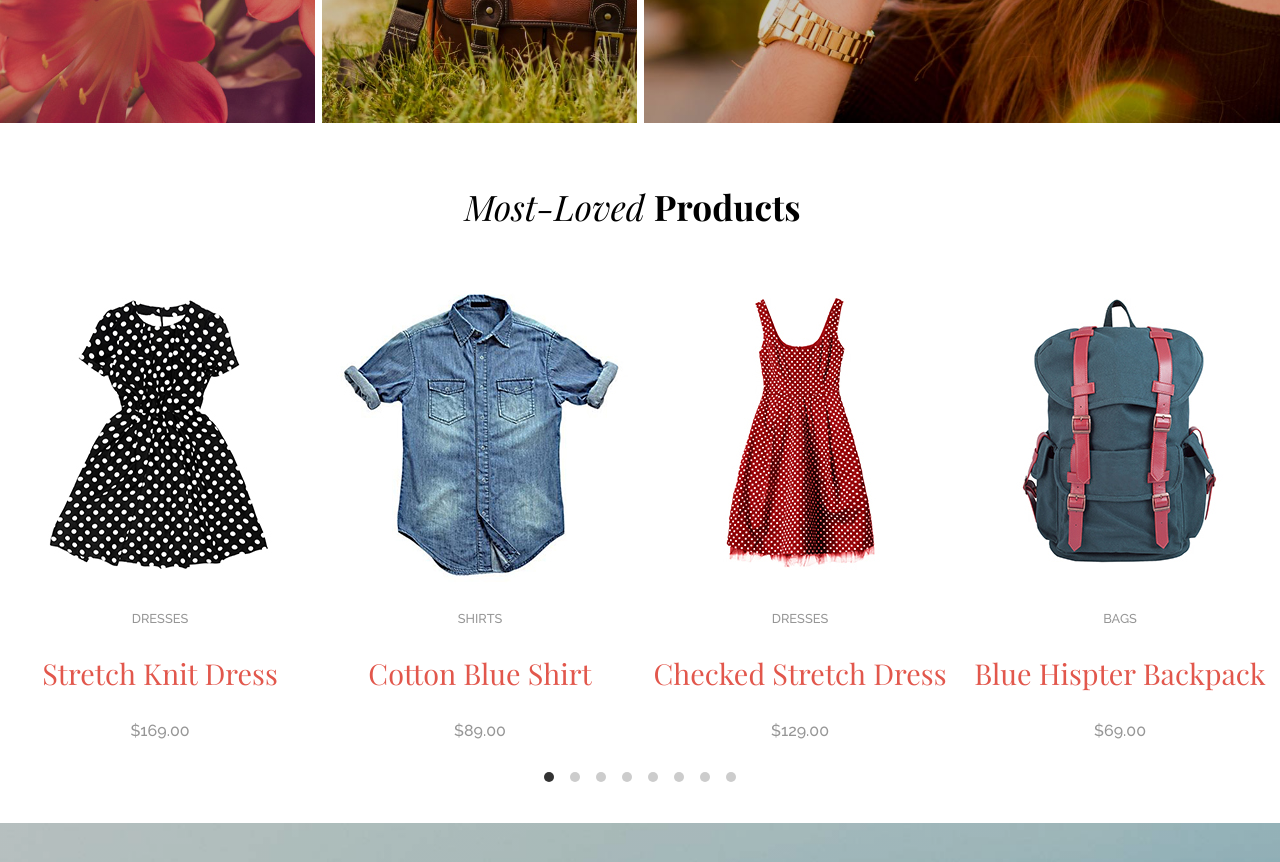
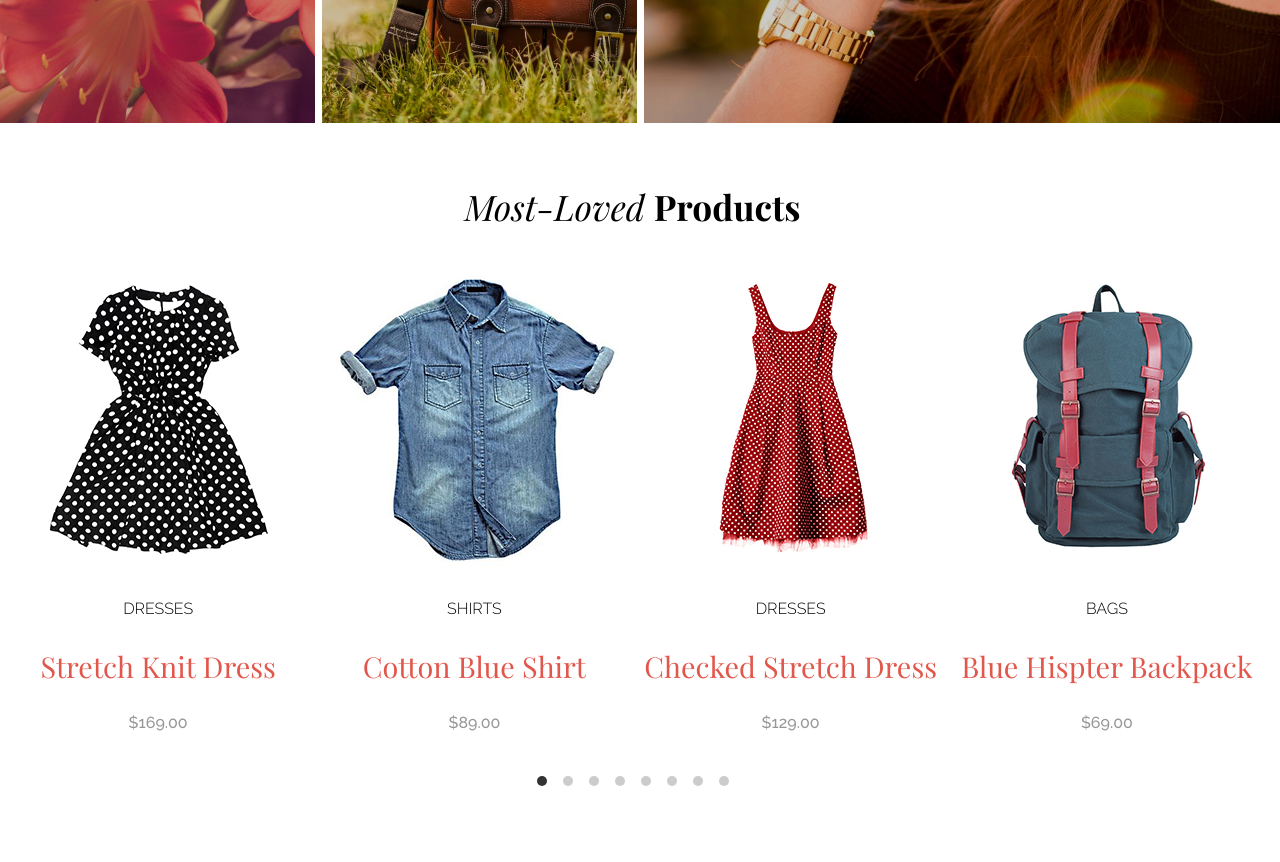
Before and after one commit to robhhr/aloha-project, a plain HTML site: page index.html in a window 1280 px wide. Shown: the part 1700-2562 px from the top of the page. Drawn offline with Linux system fonts and the light colour scheme.

Commit message:
Design & functionality finished

```diff
--- a/index.html
+++ b/index.html
@@ -75,56 +75,54 @@
 
     <!-- PRODUCT SLIDESHOW -->
     <section id="slideshow" class="product-container">
-        <div class="slideshow-content">
             <div class="slideshow-text">
                 <h2>Most-Loved <span>Products</span></h2>
-            </div>
-            <div class="slideshow" data-flickity='{ "cellAlign": "center", "freeScroll": false, "contain": true, "prevNextButtons": false }' >
-                <div class="stretch-knit-dress">
+            <div class="main-carousel" data-flickity='{ "cellAlign": "left", "freeScroll": false, "contain": true, "prevNextButtons": false }'>
+                    <div class="carousel-cell">
                     <img src="images/stretch-knit-dress.jpg" alt="">
                     <p class="type">DRESSES</p>
                     <h3>Stretch Knit Dress</h3>
                     <p class="price">$169.00</p>
                 </div>
-                <div class="cotton-blue-shirt">
+                <div class="carousel-cell">
                     <img src="images/cotton-blue-shirt.jpg" alt="">
                     <p class="type">SHIRTS</p>
                     <h3>Cotton Blue Shirt</h3>
                     <p class="price">$89.00</p>
                 </div>
-                <div class="checked-stretch-dress">
+                <div class="carousel-cell">
                     <img src="images/checked-stretch-dress.jpg" alt="">
                     <p class="type">DRESSES</p>
                     <h3>Checked Stretch Dress</h3>
                     <p class="price">$129.00</p>
                 </div>
-                <div class="blue-hipster-backpack">
+                <div class="carousel-cell">
                     <img src="images/blue-hipster-backpack.jpg" alt="">
                     <p class="type">BAGS</p>
                     <h3>Blue Hispter Backpack</h3>
                     <p class="price">$69.00</p>
                 </div>
-                <div class="denim-overall-shorts">
+                <div class="carousel-cell">
                     <img src="images/demin-overall-shorts.jpg" alt="">
                     <p class="type">DENIM</p>
                     <h3>Denim Overall Shorts</h3>
                     <p class="price">$89.00</p>
                 </div>
-                <div class="pink-dotted-girl">
+                <div class="carousel-cell">
                     <img src="images/pink-dotted-dress.jpg" alt="">
                     <p class="type">DRESSES</p>
                     <h3>Pink Dotted Girl</h3>
                     <p class="price">$99.00</p>
                 </div>
-                <div class="blue-silk-dress">
+                <div class="carousel-cell">
                     <img src="images/blue-silk-dress.jpg" alt="">
                     <p class="type">DRESSES</p>
                     <h3>Blue Silk Dress</h3>
                     <p class="price">$119.00</p>
                 </div>
-                <div class="cotton-yellow-tshirt">
+                <div class="carousel-cell">
                     <img src="images/cotton-yellow-tshirt.jpg" alt="">
-                    <p class="type">SHIRTS</p>
+                    <p class="type">SHIRsTS</p>
                     <h3>Cotton Yellow Shirt</h3>
                     <p class="price">$39.00</p>
                 </div>
--- a/style.css
+++ b/style.css
@@ -454,17 +454,33 @@
   /* PRODUCT SLIDESHOW */
   /* _____________________________________________ */
 
-  .product-container {
-    height: 700px;
-  }
+    .main-carousel  {
+      text-align: center;
+      height: 600px;
+    }
 
-    .slideshow-container {
-      margin: 0 auto;
+    .carousel-cell {
       width: 100%;
+    }
+
+    @media screen and (min-width: 600px) {
+      .carousel-cell {
+        width: 50%;
+      }
+    }
+
+    @media screen and (min-width: 1240px) {
+      .carousel-cell {
+        width: 25%;
+      }
     }
 
     .slideshow-text h2, span {
       text-align: center;
+    }
+
+     .flickity-page-dots {
+      bottom: 70px;
     }
 
     .slideshow-text {
@@ -541,7 +557,6 @@
           font-family: 'Raleway';
           padding: 12px 22px;
           width: 80%;
-
           border: 0;
           border-radius: 100px;
         }
```
